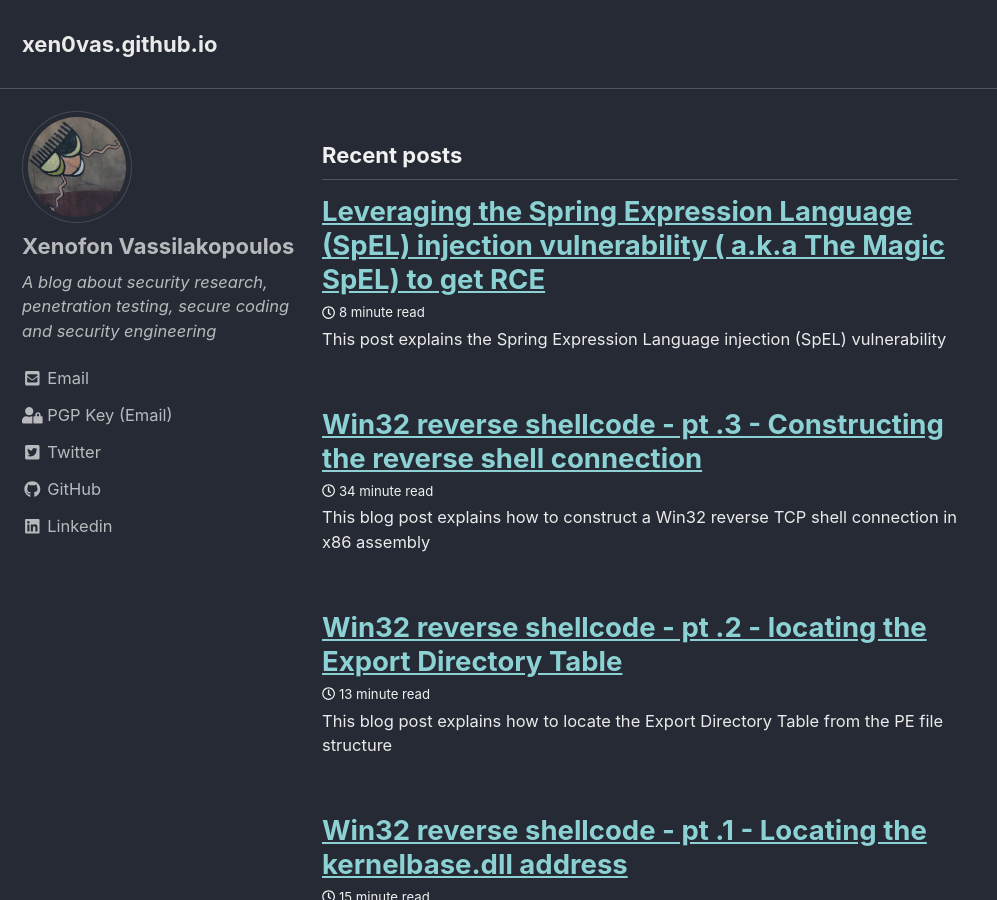
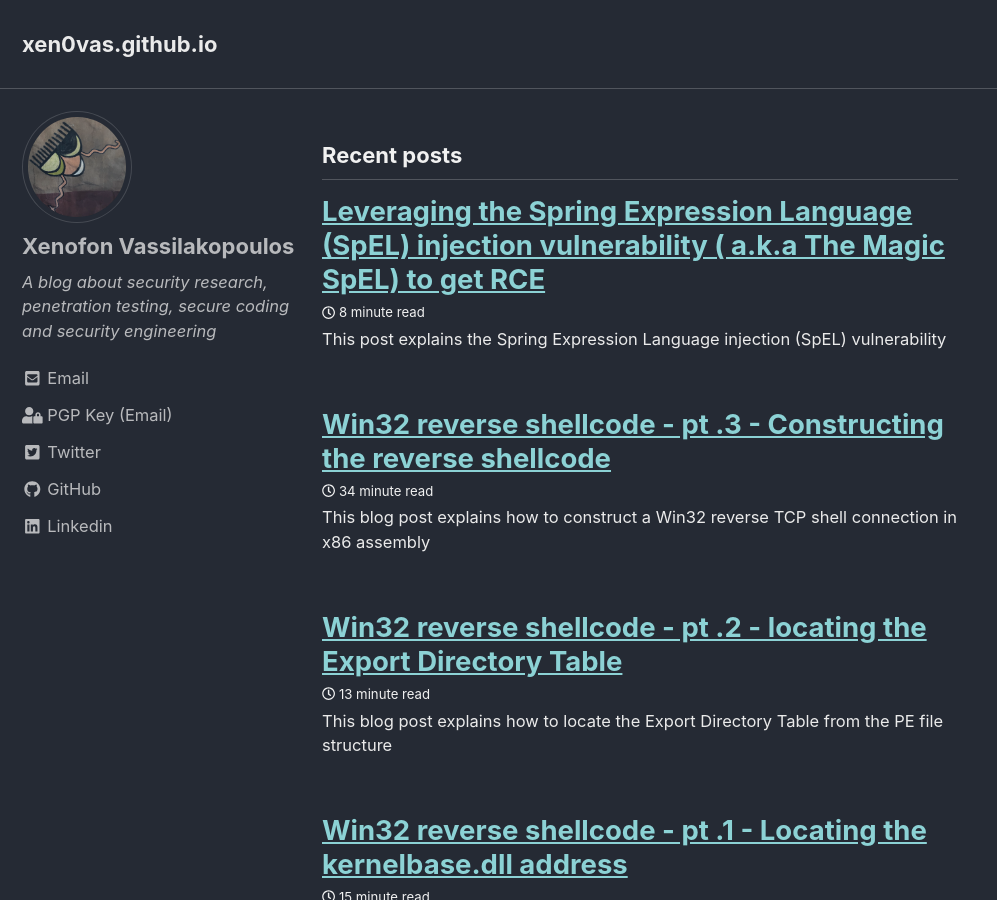
Before and after one commit to xen0vas/xen0vas.github.io, a Jekyll site: the page built from index.html, in a window 1280 px wide and 900 px high. Shown: the whole window, without its empty margins (0-997 px from the left). Built offline with Jekyll 4.4.1, drawn with Linux system fonts in a browser that asks for light colours; cached includes are drawn as plain includes; the list of posts is cut into pages by our own code.

```diff
--- a/_posts/2021-08-05-Win32-Reverse-Shell-Shellcode-part-3-Constructing-the-reverse-shell-connection.md
+++ b/_posts/2021-08-05-Win32-Reverse-Shell-Shellcode-part-3-Constructing-the-reverse-shell-connection.md
@@ -1,6 +1,6 @@
 ---
 layout: single
-title: 'Win32 reverse shellcode - pt .3 - Constructing the reverse shell connection'
+title: 'Win32 reverse shellcode - pt .3 - Constructing the reverse shellcode'
 date: 2021-08-05
 classes: wide
 tags: WinDbg Win32 assembly Exploit Development
```
